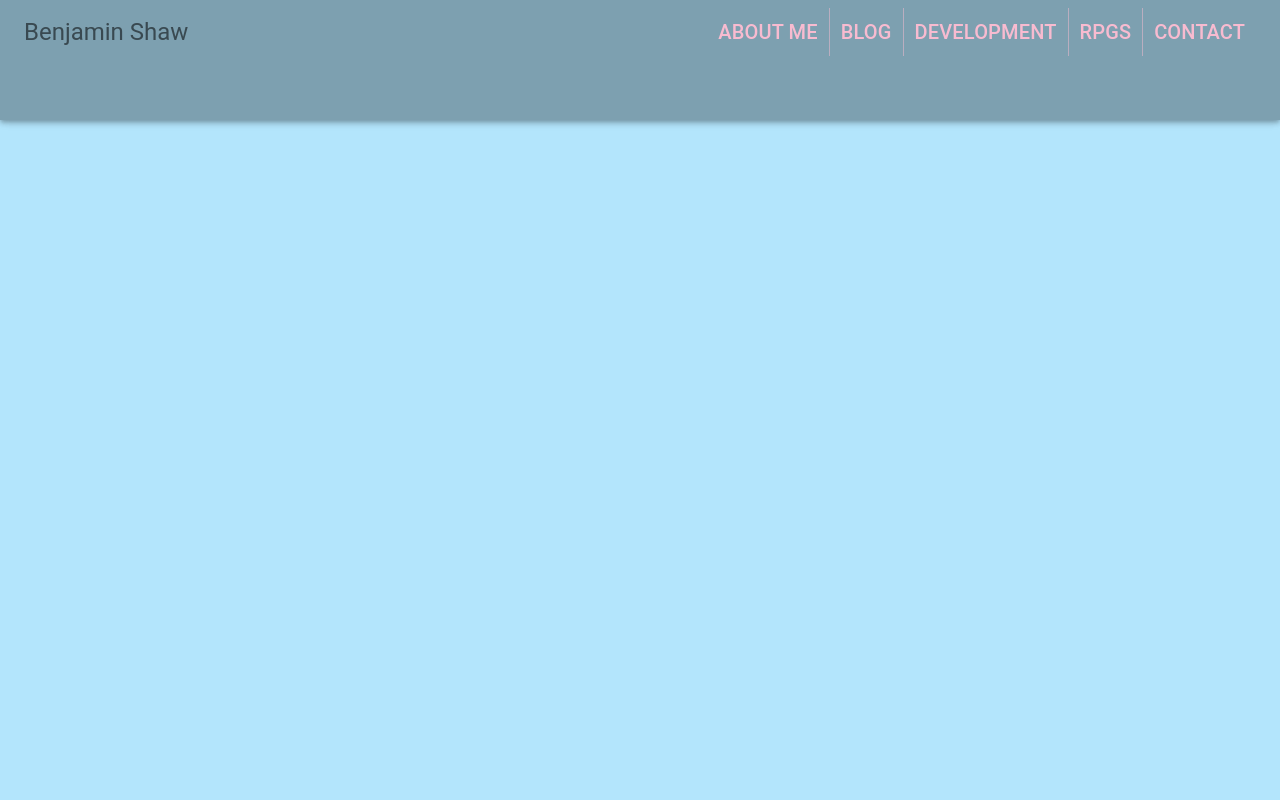
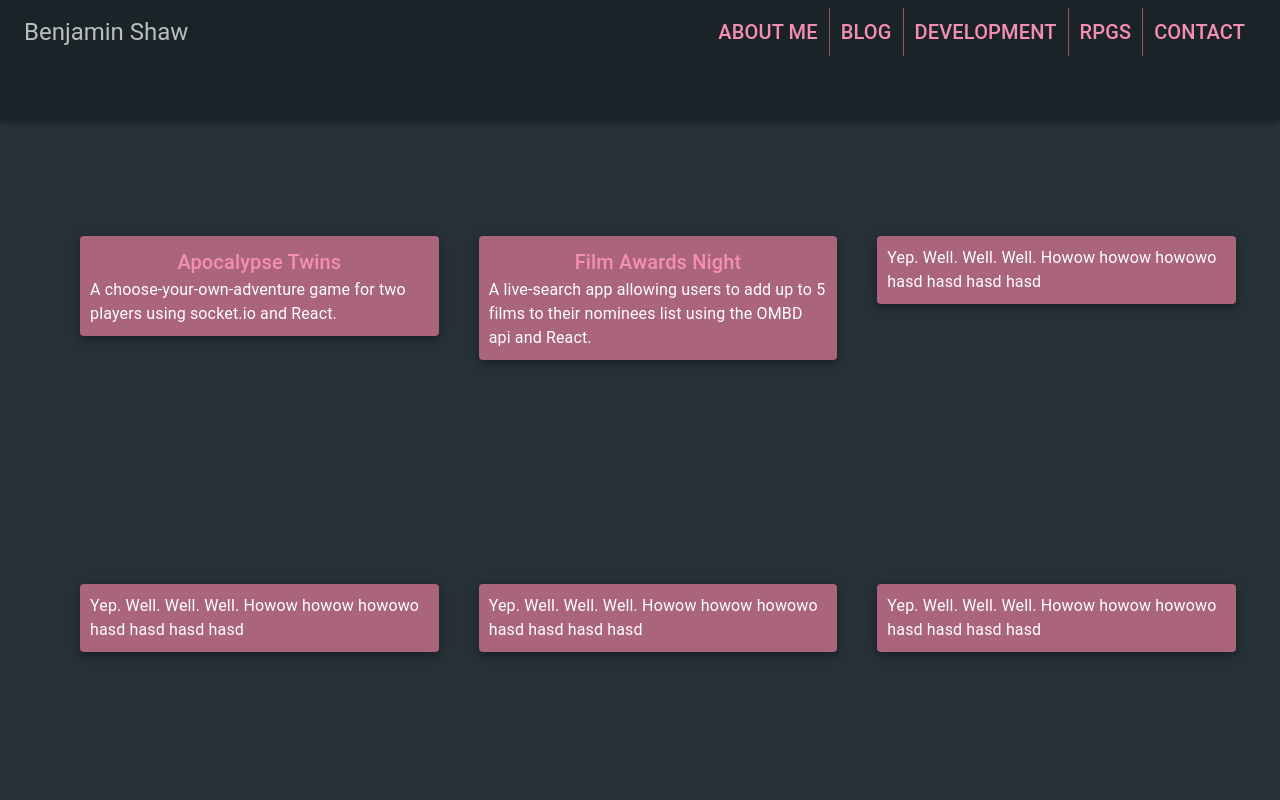
Before and after one commit to bshaw89/portfolio-site, a React (Create React App) app: page /blog in a window 1280 px wide. Shown: the top 800 px of the page. Built offline with nearby package versions, Linux system fonts and the light colour scheme.

Commit message:
Adjusting styles; refactor projects page

```diff
--- a/src/App.tsx
+++ b/src/App.tsx
@@ -1,14 +1,15 @@
 import React, { Component } from 'react';
 import { createMuiTheme, ThemeProvider, ThemeOptions, Theme } from '@material-ui/core/styles';
-import { AppBar, Grid, Toolbar, Slide, Typography, Container } from '@material-ui/core';
+import { AppBar, Box, Grid, Toolbar, Slide, Typography, Container } from '@material-ui/core';
 import { BrowserRouter, Route } from 'react-router-dom';
-import { blue, pink, indigo, deepPurple, grey, lime, amber, blueGrey, lightGreen, lightBlue, green } from '@material-ui/core/colors';
+import { yellow, deepOrange, teal, red, blue, pink, indigo, deepPurple, grey, lime, amber, blueGrey, lightGreen, lightBlue, green } from '@material-ui/core/colors';
 
 import NavbarScroller from './NavbarScroller';
 import AboutMe from './AboutMe';
 import { CssBaseline } from '@material-ui/core';
 import Development from './Development';
 import Contact from './Contact';
+import Blog from './Blog';
 
 
 // type Props = {
@@ -18,12 +19,12 @@ import Contact from './Contact';
 
 const theme = createMuiTheme({
   palette: {
-    type: 'light',
+    type: 'dark',
     primary: {
-      main: lightBlue[100],
+      main: blueGrey[900],
     },
     secondary: {
-      main: pink[100]
+      main: pink[200]
     }
   }
 })
@@ -84,7 +85,7 @@ class App extends Component {
             </Toolbar>
           </AppBar>
         </Grid>
-        <Grid container item spacing={9} direction="column" style={{ paddingTop: 80, paddingRight: 0, paddingBottom: 0 }}>
+        <Grid container item spacing={9} style={{ paddingTop: 120, paddingRight: 0, paddingBottom: 0 }}>
           <Grid container item
             direction="column"
             spacing={5}
@@ -92,10 +93,11 @@ class App extends Component {
             justify="center"
             style={{background: palette.primary.main }}
           >
-            <Grid item style={{ height: "100vh" }}>
+            <Grid container item spacing={0} style={{ height: "100vh", padding: 100 }}>
               <Route path="/about" component={AboutMe} />
               <Route path="/dev" component={Development} theme={palette} />
               <Route path="/contact" component={Contact} />
+              <Route path="/blog" component={Blog} />
             </Grid>
           </Grid>
         </Grid>
--- /dev/null
+++ b/src/Blog.tsx
@@ -0,0 +1,87 @@
+import React from 'react';
+import { createMuiTheme } from '@material-ui/core/styles';
+import { red, grey, lightGreen, amber, blueGrey, pink, blue, indigo } from '@material-ui/core/colors';
+import { Grid, Typography, Paper } from '@material-ui/core';
+import { Link } from '@material-ui/core'
+
+
+const theme = createMuiTheme({
+  palette: {
+    type: 'dark',
+    primary: {
+      main: blueGrey[900],
+    },
+    secondary: {
+      main: pink[200]
+    }
+  }
+})
+
+const Blog: React.FC = () => {
+  return (
+    <Grid container justify="center" spacing={5}>
+      <Grid item sm={4} md={4} lg={4} xl={4} xs={4}>
+      <Paper elevation={6} style={{ borderColor: theme.palette.secondary.dark, background: theme.palette.secondary.dark, padding: 10 }}>
+        <Typography variant="h6" align="center" color="secondary">
+          <Link href="https://github.com/bshaw89/Apocalypse-Twins" color="secondary">
+            Apocalypse Twins
+          </Link>
+        </Typography>
+        <Typography variant="body1">
+          A choose-your-own-adventure game for two players using socket.io and React.
+        </Typography>
+      </Paper>
+      </Grid>
+      <Grid item sm={4} md={4} lg={4} xl={4} xs={4}>
+      <Paper elevation={6} style={{ borderColor: theme.palette.secondary.dark, background: theme.palette.secondary.dark, padding: 10 }}>
+        <Typography variant="h6" align="center" color="secondary">
+          <Link href="https://github.com/bshaw89/shoppies" color="secondary">
+          Film Awards Night
+          </Link>
+        </Typography>
+        <Typography variant="body1">
+        A live-search app allowing users to add up to 5 films to their nominees list using the OMBD api and React.
+        </Typography>
+      </Paper>
+      </Grid>
+      <Grid item sm={4} md={4} lg={4} xl={4} xs={4}>
+      <Paper elevation={6} style={{ borderColor: theme.palette.secondary.dark, background: theme.palette.secondary.dark, padding: 10 }}>
+        <Typography>
+          Yep. Well.
+          Well.
+          Well. Howow howow howowo hasd hasd hasd hasd
+        </Typography>
+      </Paper>
+      </Grid>
+      <Grid item sm={4} md={4} lg={4} xl={4} xs={4}>
+      <Paper elevation={6} style={{ borderColor: theme.palette.secondary.dark, background: theme.palette.secondary.dark, padding: 10 }}>
+        <Typography>
+          Yep. Well.
+          Well.
+          Well. Howow howow howowo hasd hasd hasd hasd
+        </Typography>
+      </Paper>
+      </Grid>
+      <Grid item sm={4} md={4} lg={4} xl={4} xs={4}>
+      <Paper elevation={6} style={{ borderColor: theme.palette.secondary.dark, background: theme.palette.secondary.dark, padding: 10 }}>
+        <Typography>
+          Yep. Well.
+          Well.
+          Well. Howow howow howowo hasd hasd hasd hasd
+        </Typography>
+      </Paper>
+      </Grid>
+      <Grid item sm={4} md={4} lg={4} xl={4} xs={4}>
+      <Paper elevation={6} style={{ borderColor: theme.palette.secondary.dark, background: theme.palette.secondary.dark, padding: 10 }}>
+        <Typography>
+          Yep. Well.
+          Well.
+          Well. Howow howow howowo hasd hasd hasd hasd
+        </Typography>
+      </Paper>
+      </Grid>
+    </Grid>
+  )
+}
+
+export default Blog;
--- a/src/Development.tsx
+++ b/src/Development.tsx
@@ -5,7 +5,7 @@ import Typography from '@material-ui/core/Typography';
 import Container from '@material-ui/core/Container';
 import Link from '@material-ui/core/Link';
 import Grid from '@material-ui/core/Grid';
-import { Grow, Theme, ThemeOptions, createMuiTheme } from '@material-ui/core';
+import { Grow, Theme, ThemeOptions, createMuiTheme, Button } from '@material-ui/core';
 import { TransitionProps as TransitionPropsType } from '@material-ui/core/transitions';
 import { blueGrey, pink, blue } from '@material-ui/core/colors';
 import { borders } from '@material-ui/system';
@@ -20,7 +20,7 @@ const theme = createMuiTheme({
   palette: {
     type: 'light',
     primary: {
-      main: blue[200],
+      main: blueGrey[800],
     },
     secondary: {
       main: pink[100]
@@ -33,7 +33,8 @@ const Development: React.FC = () => {
   return (
     <Container maxWidth="lg" disableGutters style={{ height: "100%", width: "100%" }}>
       {/* <Paper elevation={0} style={{ paddingLeft: "20%", paddingRight: "20%", paddingTop: 50, minWidth: "100%", background: theme.palette.primary.main }}> */}
-      <Grid container spacing={5} >
+      <Grid container item spacing={0}>
+      <Grid container item spacing={5} >
         <Grid item>
         <Typography variant="h5">
           Projects
@@ -43,26 +44,26 @@ const Development: React.FC = () => {
         </Typography>
         </Grid>
       </Grid>
-      <Grid container spacing={0} style={{ height: "100%", width: "100%" }}>
+      <Grid container item spacing={3} style={{ height: "100%", width: "100%" }}>
           <Grid item style={{ height: "60%", width: "30%" }}>
-            <Card style={{
+            <Paper variant="outlined" style={{
               padding: "10%",
               height: "auto",
               flex: 1,
-              background: theme.palette.primary.dark
+              background: theme.palette.primary.main
               }}>
-              <Typography variant="h6" align="center" color="textPrimary">
-                <Link href="https://github.com/bshaw89/Apocalypse-Twins" color="textPrimary">
+              <Typography variant="h6" align="center" color="secondary">
+                <Link href="https://github.com/bshaw89/Apocalypse-Twins" color="secondary">
                   Apocalypse Twins
                 </Link>
               </Typography>
               <Typography variant="body1">
                 A choose-your-own-adventure game for two players using socket.io and React.
               </Typography>
-            </Card>
+            </Paper>
           </Grid>
           <Grid item style={{ height: "auto", width: "30%" }}>
-            <Card style={{ padding: "10%", height: "auto", flex: 1, background: theme.palette.primary.light }}>
+            <Paper variant="outlined" style={{ padding: "10%", height: "auto", flex: 1, background: theme.palette.primary.main }}>
               <Typography variant="h6" align="center" color="secondary">
                 <Link href="https://github.com/bshaw89/shoppies" color="secondary">
                   Film Awards
@@ -71,10 +72,11 @@ const Development: React.FC = () => {
               <Typography variant="body1">
                 A live-search app allowing users to add up to 5 films to their nominees list using the OMBD api and React.
               </Typography>
-            </Card>
+            </Paper>
           </Grid>
         </Grid>
       {/* </Paper> */}
+      </Grid>
     </Container>
   )
 }
```
